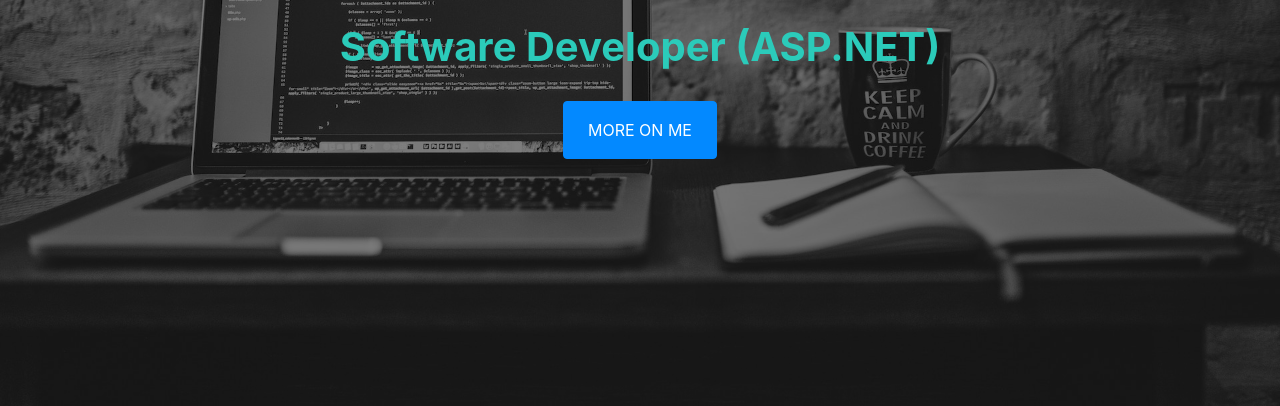
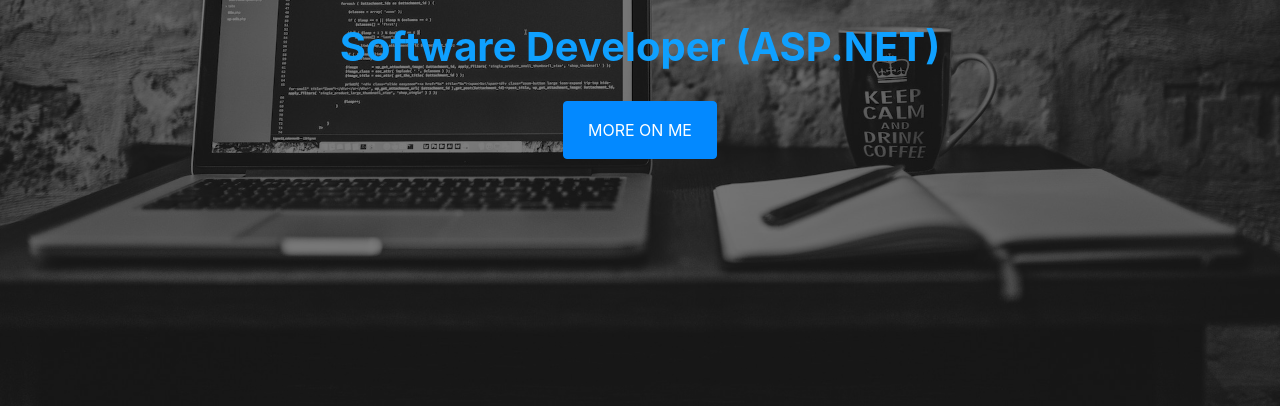
Before and after one commit to engr-mdsajal/mdsajal, a plain HTML site: page index.html in a window 1280 px wide. Shown: the part 394-800 px from the top of the page. Drawn offline with Linux system fonts and the light colour scheme.

Commit message:
some update in header part

```diff
--- a/css/style.css
+++ b/css/style.css
@@ -178,7 +178,7 @@ a {
     max-width: 640px;
     margin: 0 auto;
     /* color: #0389ff; */
-    color: #2bcbba;
+    color: #0fa0ff;
 }
 
 
```
